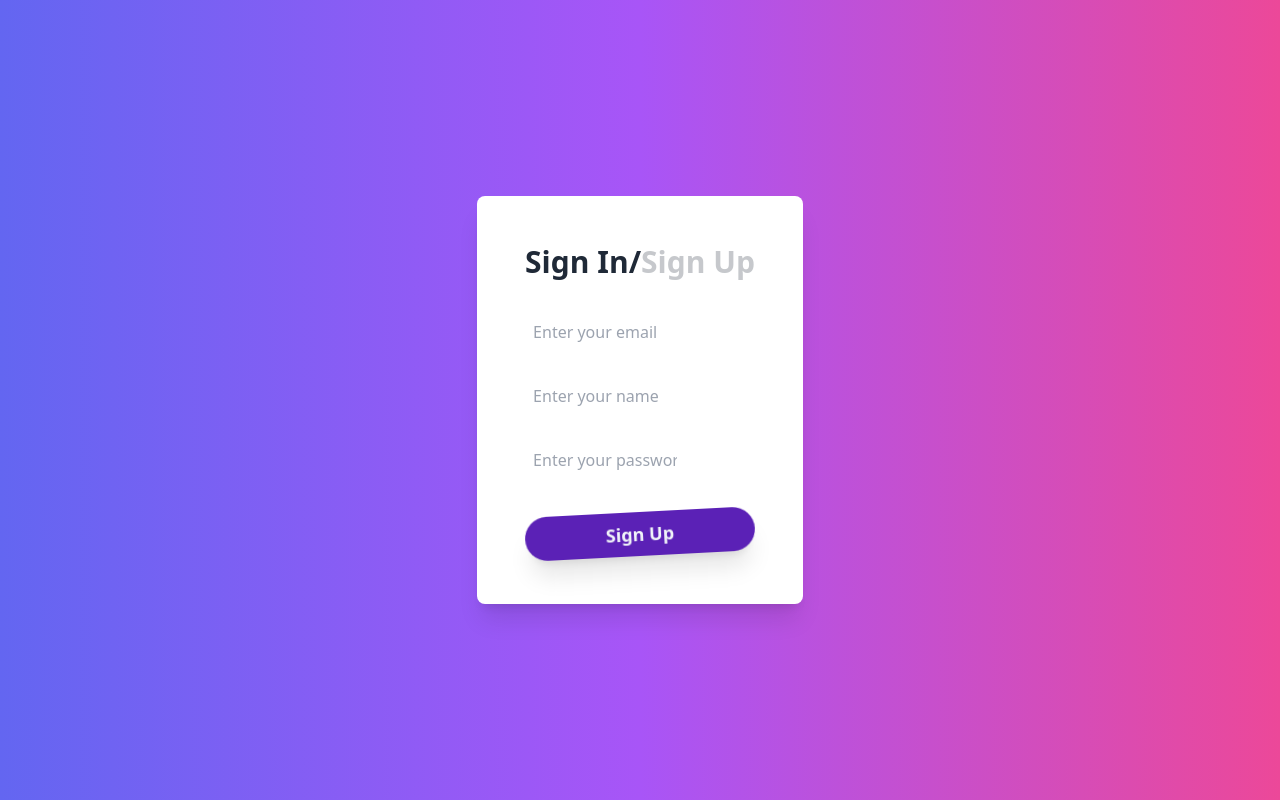
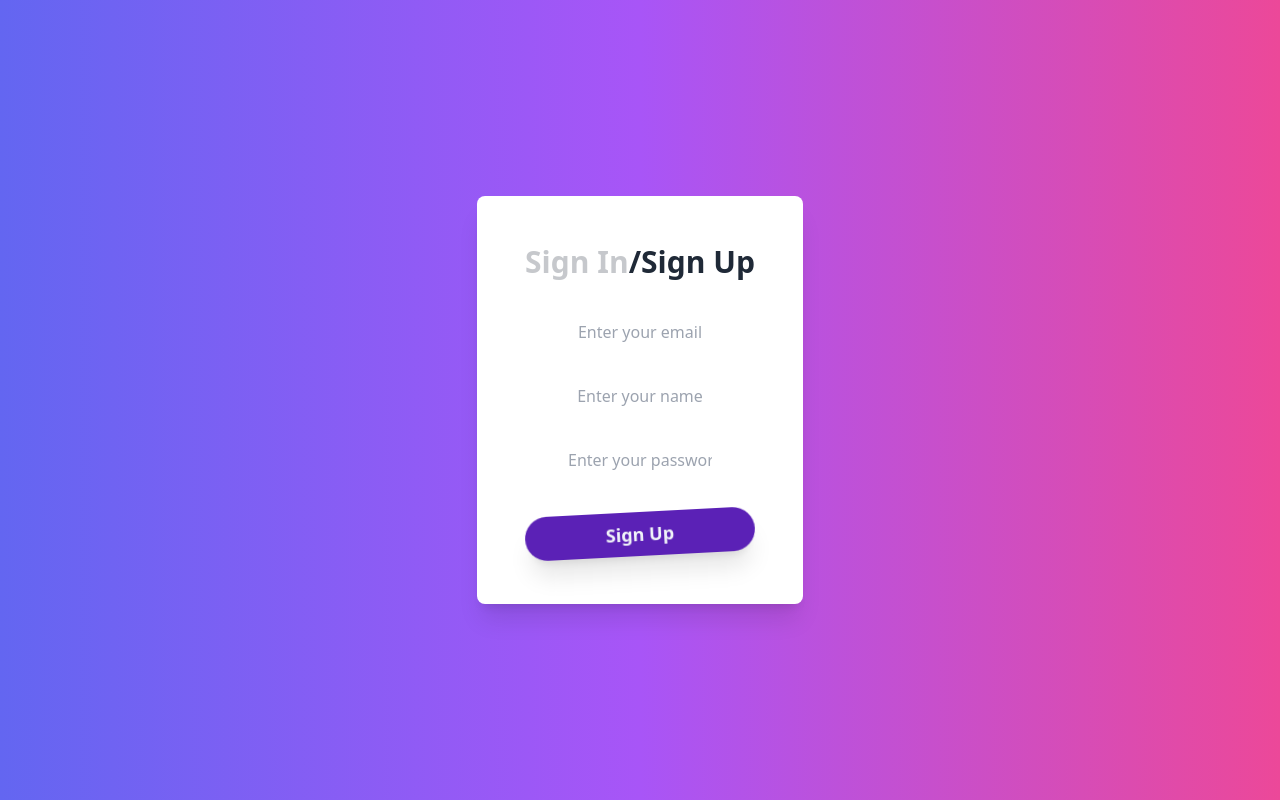
Before and after one commit to ProStrike2448/linktree-clone, a Next.js app: page /login in a window 1280 px wide. Built offline with nearby package versions, Linux system fonts and the light colour scheme; no server answers.

Commit message:
Login Page UI Fix

```diff
--- a/pages/login.tsx
+++ b/pages/login.tsx
@@ -34,31 +34,31 @@ export default function Login() {
     <div className="flex justify-center items-center h-screen bg-gradient-to-r from-indigo-500 via-purple-500 to-pink-500">
       <div className="bg-white rounded-lg shadow-xl p-12">
         <div className="flex justify-center items-center text-3xl font-bold text-gray-800 duration-500">
-          <button disabled={auth === "signIn" ? true : false} className="disabled:opacity-25 duration-500" onClick={() => setAuth("signIn")}>Sign In</button>
+          <button disabled={auth === "signIn" ? true : false} className="opacity-25 disabled:opacity-100 duration-500" onClick={() => setAuth("signIn")}>Sign In</button>
           <h5>/</h5>
-          <button disabled={auth === "signUp" ? true : false} className="disabled:opacity-25 duration-500" onClick={() => setAuth("signUp")}>Sign Up</button>
+          <button disabled={auth === "signUp" ? true : false} className="opacity-25 disabled:opacity-100 duration-500" onClick={() => setAuth("signUp")}>Sign Up</button>
         </div>
         <form className="mt-6">
-          <div className="mt-4 flex justify-left items-center">
+          <div className="mt-4 flex justify-center items-center">
             <input
               placeholder="Enter your email"
               type="email"
-              className="mt-2 w-40 focus:w-full hover:w-full duration-700 p-2 rounded-xl"
+              className="mt-2 w-40 focus:w-full hover:w-full duration-700 p-2 rounded-xl text-center"
               onChange={(e) => setEmail(e.target.value)}
             />
           </div>
-          <div className="mt-4 flex justify-left items-center">
+          <div className="mt-4 flex justify-center items-center">
             <input
               placeholder="Enter your name"
               type="text"
-              className="mt-2 w-40 focus:w-full hover:w-full duration-700 p-2 rounded-xl"
+              className="mt-2 w-40 focus:w-full hover:w-full duration-700 p-2 rounded-xl text-center"
             />
           </div>
-          <div className="mt-4 flex justify-left items-center">
+          <div className="mt-4 flex justify-center items-center">
             <input
               placeholder="Enter your password"
               type="password"
-              className="mt-2 w-40 focus:w-full hover:w-full duration-700 p-2 rounded-xl mb-4"
+              className="mt-2 w-40 focus:w-full hover:w-full duration-700 p-2 rounded-xl mb-4 text-center"
               onChange={(e) => setPassword(e.target.value)}
             />
           </div>
```
